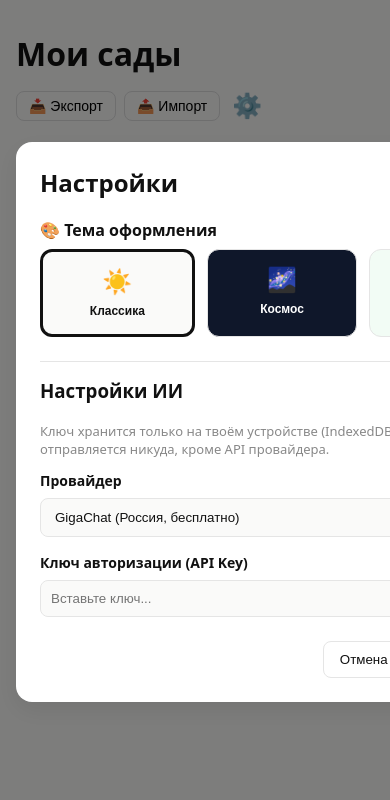
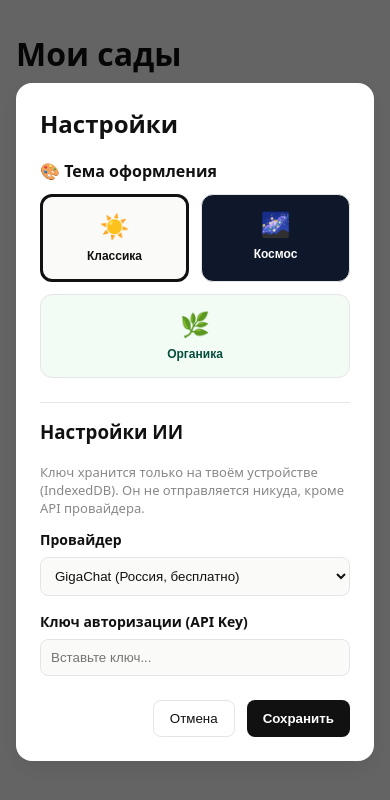
Before and after one commit to boriksautiev-star/MindGarden, a React (Vite) app: page / in a window 390 px wide. Both pictures are taken after a click on the button "⚙️". Shown: the top 800 px of the page. Built offline with nearby package versions, Linux system fonts and the light colour scheme.

Commit message:
fix(ui): make SettingsModal fully responsive on mobile devices

```diff
--- a/src/components/SettingsModal.tsx
+++ b/src/components/SettingsModal.tsx
@@ -8,7 +8,6 @@ export function SettingsModal({ onClose }: { onClose: () => void }) {
   const [apiKey, setApiKey] = useState(settings?.apiKey || '');
   const [theme, setTheme] = useState<'classic' | 'cosmic' | 'organic'>(settings?.theme || 'classic');
 
-  // Применяем тему визуально сразу (для превью)
   useEffect(() => {
     document.documentElement.setAttribute('data-theme', theme);
   }, [theme]);
@@ -21,31 +20,35 @@ export function SettingsModal({ onClose }: { onClose: () => void }) {
   return (
     <div style={{
       position: 'fixed', top: 0, left: 0, right: 0, bottom: 0,
-      background: 'rgba(0,0,0,0.5)', display: 'grid', placeItems: 'center', zIndex: 9999,
-      padding: 16
+      background: 'rgba(0,0,0,0.6)', display: 'flex', alignItems: 'center', justifyContent: 'center', zIndex: 9999,
+      padding: 16, boxSizing: 'border-box'
     }}>
-      <div style={{ background: 'var(--panel)', color: 'var(--text)', padding: 24, borderRadius: 16, width: 480, maxWidth: '100%', maxHeight: '90vh', overflowY: 'auto', boxShadow: 'var(--shadow)' }}>
+      <div style={{
+        background: 'var(--panel)', color: 'var(--text)', padding: 24, borderRadius: 16,
+        width: '100%', maxWidth: 480, maxHeight: '90dvh', overflowY: 'auto', overflowX: 'hidden',
+        boxShadow: 'var(--shadow)', boxSizing: 'border-box'
+      }}>
         <h2 style={{ marginTop: 0 }}>Настройки</h2>
 
-        <label style={{ display: 'block', marginBottom: 8, fontWeight: 'bold' }}>🎨 Тема оформления</label>
+        <label style={{ display: 'block', marginBottom: 12, fontWeight: 'bold' }}>🎨 Тема оформления</label>
         <div style={{ display: 'flex', gap: 12, marginBottom: 24, flexWrap: 'wrap' }}>
           <button
             onClick={() => setTheme('classic')}
-            style={{ flex: 1, padding: 16, borderRadius: 12, border: theme === 'classic' ? '3px solid var(--accent)' : '1px solid var(--border)', background: '#fafaf9', color: '#111', cursor: 'pointer', display: 'flex', flexDirection: 'column', alignItems: 'center', gap: 8, transition: 'all 0.2s' }}
+            style={{ flex: '1 1 30%', minWidth: 100, padding: 16, borderRadius: 12, border: theme === 'classic' ? '3px solid var(--accent)' : '1px solid var(--border)', background: '#fafaf9', color: '#111', cursor: 'pointer', display: 'flex', flexDirection: 'column', alignItems: 'center', gap: 8, transition: 'all 0.2s', boxSizing: 'border-box' }}
           >
             <span style={{ fontSize: 24 }}>☀️</span>
             <span style={{ fontSize: 12, fontWeight: 600 }}>Классика</span>
           </button>
           <button
             onClick={() => setTheme('cosmic')}
-            style={{ flex: 1, padding: 16, borderRadius: 12, border: theme === 'cosmic' ? '3px solid var(--accent)' : '1px solid var(--border)', background: '#0f172a', color: '#fff', cursor: 'pointer', display: 'flex', flexDirection: 'column', alignItems: 'center', gap: 8, transition: 'all 0.2s' }}
+            style={{ flex: '1 1 30%', minWidth: 100, padding: 16, borderRadius: 12, border: theme === 'cosmic' ? '3px solid var(--accent)' : '1px solid var(--border)', background: '#0f172a', color: '#fff', cursor: 'pointer', display: 'flex', flexDirection: 'column', alignItems: 'center', gap: 8, transition: 'all 0.2s', boxSizing: 'border-box' }}
           >
             <span style={{ fontSize: 24 }}>🌌</span>
             <span style={{ fontSize: 12, fontWeight: 600 }}>Космос</span>
           </button>
           <button
             onClick={() => setTheme('organic')}
-            style={{ flex: 1, padding: 16, borderRadius: 12, border: theme === 'organic' ? '3px solid var(--accent)' : '1px solid var(--border)', background: '#f2fcf5', color: '#064e3b', cursor: 'pointer', display: 'flex', flexDirection: 'column', alignItems: 'center', gap: 8, transition: 'all 0.2s' }}
+            style={{ flex: '1 1 30%', minWidth: 100, padding: 16, borderRadius: 12, border: theme === 'organic' ? '3px solid var(--accent)' : '1px solid var(--border)', background: '#f2fcf5', color: '#064e3b', cursor: 'pointer', display: 'flex', flexDirection: 'column', alignItems: 'center', gap: 8, transition: 'all 0.2s', boxSizing: 'border-box' }}
           >
             <span style={{ fontSize: 24 }}>🌿</span>
             <span style={{ fontSize: 12, fontWeight: 600 }}>Органика</span>
@@ -55,7 +58,7 @@ export function SettingsModal({ onClose }: { onClose: () => void }) {
         <hr style={{ border: 0, borderTop: '1px solid var(--border)', margin: '16px 0' }} />
 
         <h3 style={{ marginTop: 0 }}>Настройки ИИ</h3>
-        <p style={{ fontSize: 13, color: 'var(--muted)' }}>
+        <p style={{ fontSize: 13, color: 'var(--muted)', lineHeight: 1.4 }}>
           Ключ хранится только на твоём устройстве (IndexedDB). Он не отправляется никуда, кроме API провайдера.
         </p>
 
@@ -63,7 +66,7 @@ export function SettingsModal({ onClose }: { onClose: () => void }) {
         <select
           value={provider}
           onChange={(e) => setProvider(e.target.value as Provider)}
-          style={{ width: '100%', padding: '10px', marginBottom: 16, borderRadius: 8, border: '1px solid var(--border)', background: 'var(--bg)', color: 'var(--text)' }}
+          style={{ width: '100%', padding: '10px', marginBottom: 16, borderRadius: 8, border: '1px solid var(--border)', background: 'var(--bg)', color: 'var(--text)', boxSizing: 'border-box' }}
         >
           <option value="gigachat">GigaChat (Россия, бесплатно)</option>
           <option value="openai">OpenAI (gpt-4o-mini)</option>
```
